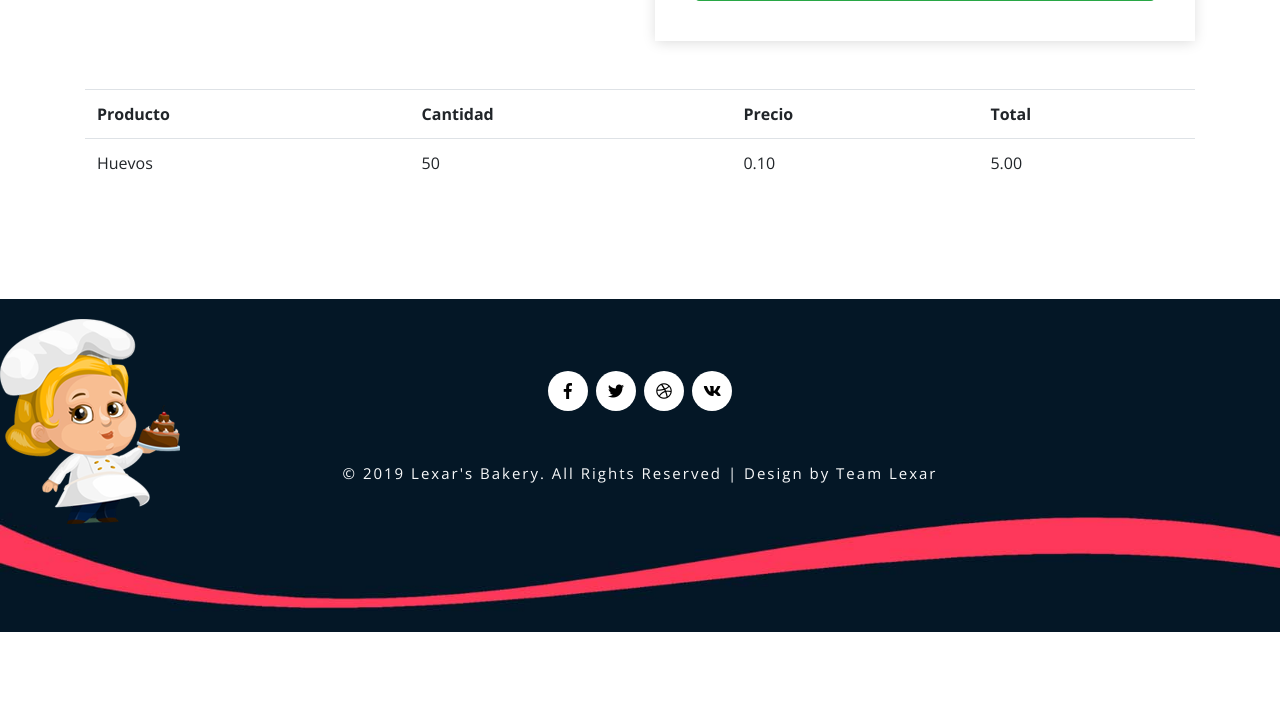
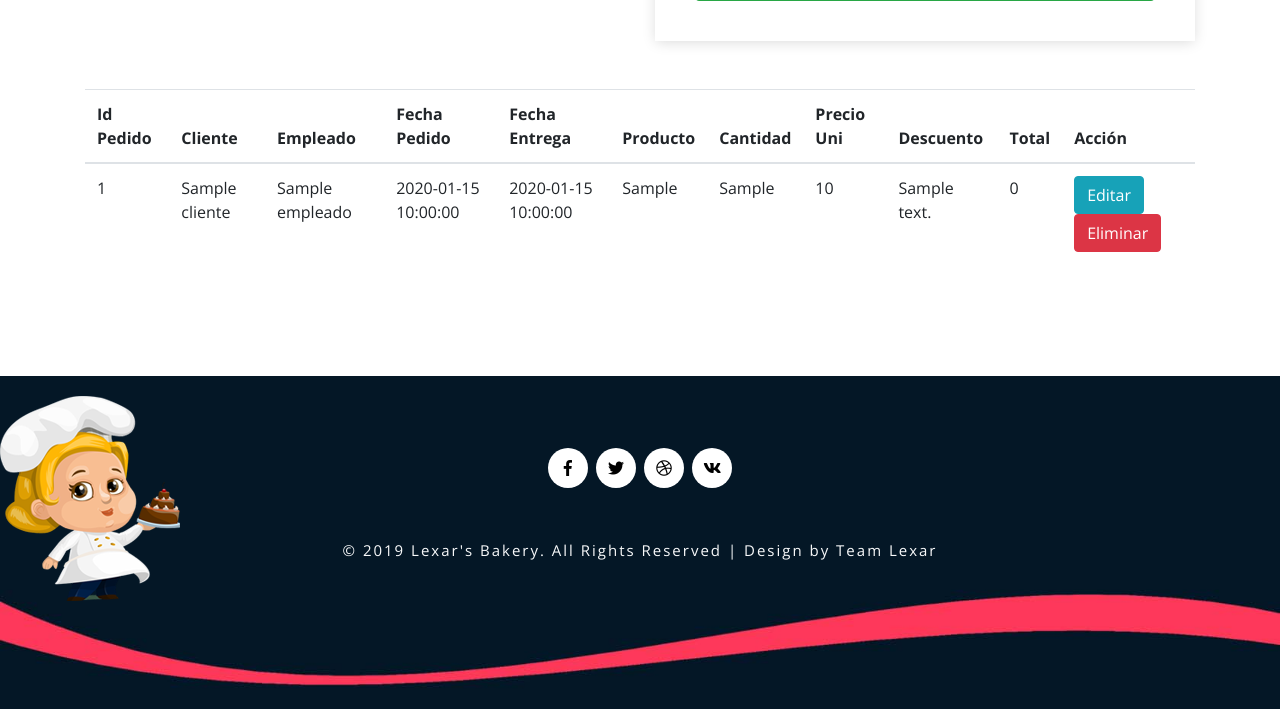
Before and after one commit to cc059/Pasteleria-Emergentes-Inventario, a PHP site: page /pedidos.php in a window 1280 px wide. Shown: the part 1329-2038 px from the top of the page. Before the commit the page ends 1961 px from the top, so only its background shows below. Run offline with PHP 8.4, Linux system fonts and the light colour scheme; tables that the repository leaves empty or names only in its code hold one stand-in row (values such as "Sample post"); data that the repository does not hold is empty.

Commit message:
terminado pedidios

```diff
--- a/web/pedidos.php
+++ b/web/pedidos.php
@@ -289,10 +289,10 @@
 							<input type="number" class="form-control" value="<?php echo $cantidad_venta; ?>" placeholder="Cantidad" name="txtCantidad">
 						</div>
 						<div class="form-group">
-							<input type="number"  class="form-control" value="<?php echo $precio_venta; ?>" placeholder="Precio" name="txtPrecio">
+							<input type="decimal"  class="form-control" value="<?php echo $precio_venta; ?>" placeholder="Precio" name="txtPrecio">
 						</div>
 						<div class="form-group">
-							<input type="number"  class="form-control" value="<?php echo $decuento_venta; ?>" placeholder="Descuento" name="txtDescuento">
+							<input type="decimal"  class="form-control" value="<?php echo $descuento_venta; ?>" placeholder="Descuento" name="txtDescuento">
 						</div>
 
 						<br/>
@@ -303,21 +303,67 @@
 					</div>
                 </div><br/><br/>
 
+
+			<div class="container">
+
+			<?php
+			include 'db.php';
+			$result = $mysqli->query("SELECT vv.id_pedido, cc.nombre_cliente, ee.nombre_empleado,vv.fecha_pedido,vv.fecha_entrega, inv.producto, dv.cantidad,
+			dv.precio_uni, dv.descuento, dv.precio_uni * dv.cantidad as Total FROM pedidos vv
+			INNER JOIN cliente cc ON vv.id_cliente = cc.id_cliente INNER JOIN empleado ee ON vv.id_empleado = ee.id_empleado
+			INNER JOIN detalle_pedido dv ON vv.id_pedido = dv.id_pedido INNER JOIN inventario_producto inv
+			ON dv.id_producto = inv.id_producto") or die($mysqli->error);
+		  ?>
+
+		<!-- Creamos la tabla -->
+		<div class ="row justify-content-center">
 			<table class="table">
+				<thead>
 					<tr>
+						<th>Id Pedido</th>
+						<th>Cliente</th>
+						<th>Empleado</th>
+						<th>Fecha Pedido</th>
+						<th>Fecha Entrega</th>
 						<th>Producto</th>
 						<th>Cantidad</th>
-    <th>Precio</th>
+						<th>Precio Uni</th>
+						<th>Descuento</th>
 						<th>Total</th>
+						<th colspan="2">Acción</th>
 					</tr>
+				</thead>
+				<!-- Aqui es donde cargaremos los datos de nuestra tabla con el metodo 'fetch_assoc' nos permite
+						 retornar un array asociativo correspondiente a la fila obtenida o NULL si no hubiera más filas.
+						 Para ello le decimos que mientras la cantidad de la fila sea igual de la tabla entonces que
+						 nos retorne un array con esos registros-->
+				<?php
+					while ($row = $result->fetch_assoc()): ?>
 					<tr>
-    <td>Huevos</td>
-    <td>50</td>
-    <td>0.10</td>
-    <td>5.00</td>
+						<td><?php echo $row['id_pedido']; ?></td>
+						<td><?php echo $row['nombre_cliente']; ?></td>
+						<td><?php echo $row['nombre_empleado']; ?></td>
+						<td><?php echo $row['fecha_pedido']; ?></td>
+						<td><?php echo $row['fecha_entrega']; ?></td>
+						<td><?php echo $row['producto']; ?></td>
+						<td><?php echo $row['cantidad']; ?></td>
+						<td><?php echo $row['precio_uni']; ?></td>
+						<td><?php echo $row['descuento']; ?></td>
+						<td><?php echo $row['Total']; ?></td>
+						<td>
+						<!-- Creamos las URLs para los casos de editar y eliminar, y les pasmos un parametro con nuestro id. -->
+							<a href="tipos_pago.php?edit=<?php echo $row['id_pedido']; ?>"
+								class="btn btn-info">Editar</a>
+							<a href="tipos_pago.php?delete=<?php echo $row['id_pedido']; ?>"
+								class="btn btn-danger">Eliminar</a>
+						</td>
 					</tr>
+					<?php endwhile; ?>
+			</table>
 
-</table>
+			</div>
+
+
 			</div>
 		</div>
 	</div>
```
Lines whose indentation alone changed are shown as unchanged.
